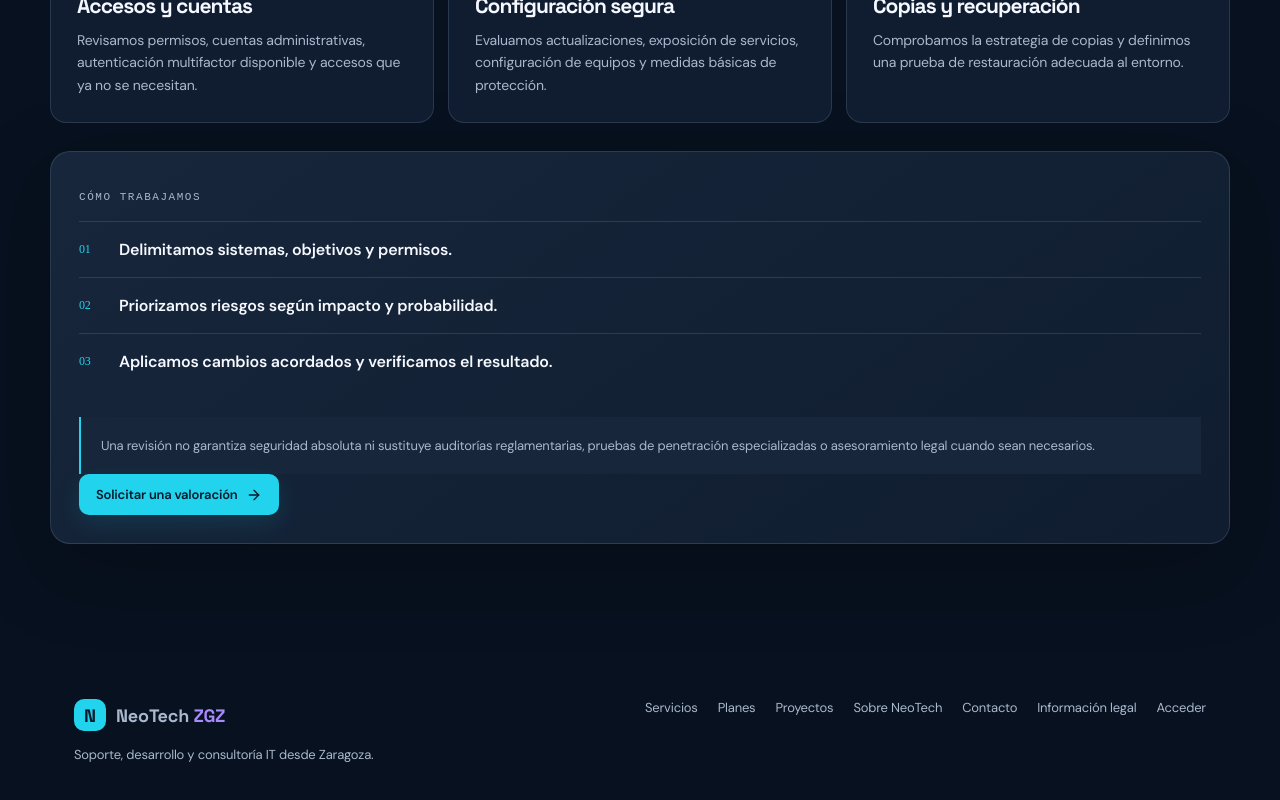
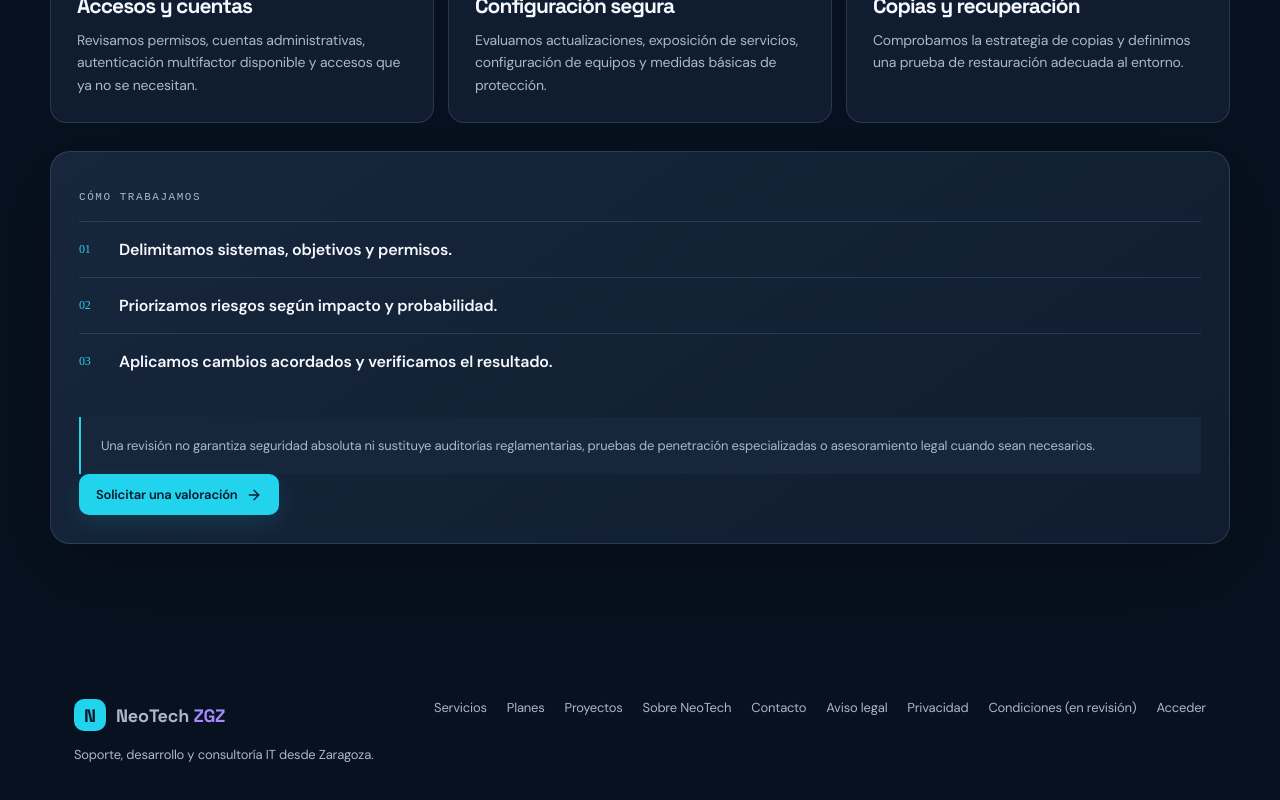
Before and after one commit to Jasondevtech276/neotechzgz.vercel.app, a Next.js app: page /ciberseguridad in a window 1280 px wide. Shown: the part 1045-1845 px from the top of the page. Built offline with nearby package versions, Linux system fonts and the light colour scheme.

Commit message:
Link legal information pages from inner page footer

```diff
--- a/components/inner-page.tsx
+++ b/components/inner-page.tsx
@@ -59,7 +59,9 @@ export function InnerPage({ eyebrow, title, description, children }: InnerPagePr
           <Link href="/proyectos">Proyectos</Link>
           <Link href="/sobre-neotech">Sobre NeoTech</Link>
           <Link href="/contacto">Contacto</Link>
-          <Link href="/legal">Información legal</Link>
+          <Link href="/legal">Aviso legal</Link>
+          <Link href="/privacidad">Privacidad</Link>
+          <Link href="/condiciones">Condiciones (en revisión)</Link>
           <Link href="/login">Acceder</Link>
         </div>
       </footer>
```
